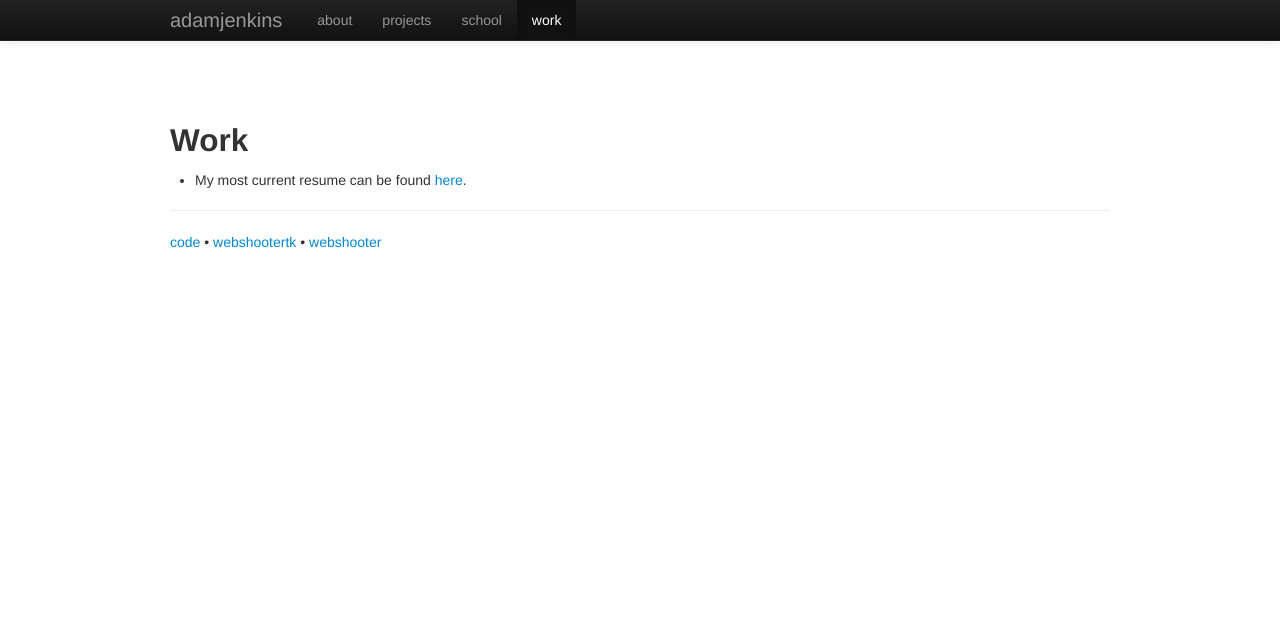
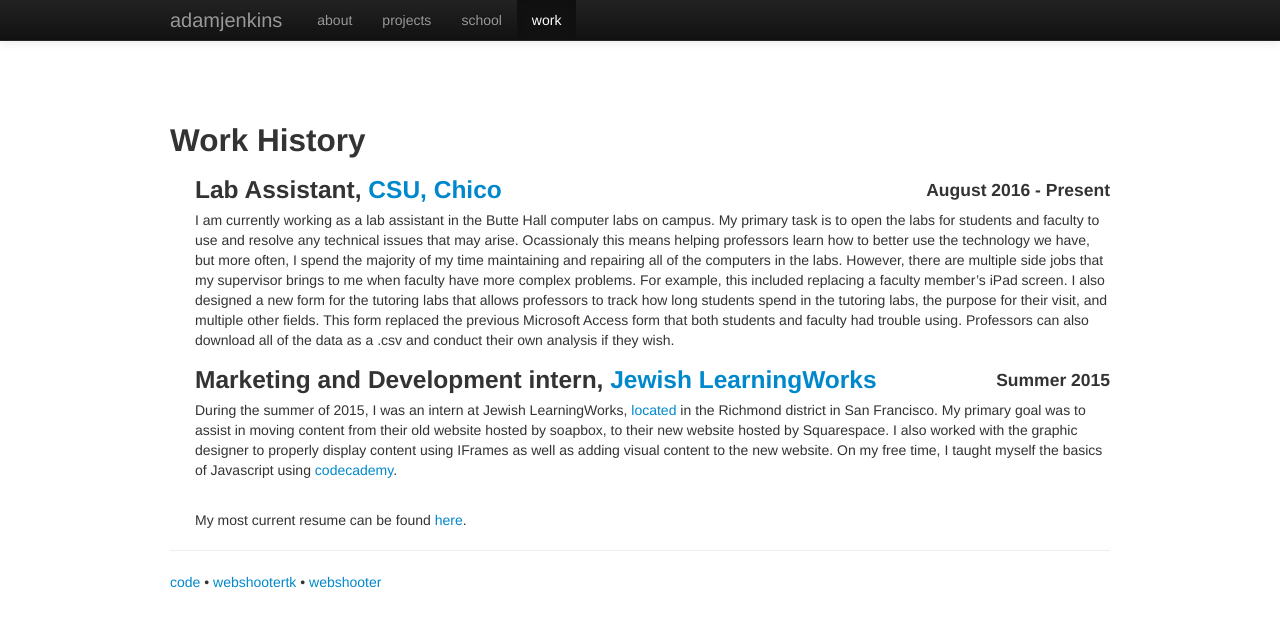
Before and after one commit to adamjenkins1/adamjenkins1.github.io, a Jekyll site: the page built from work.md, in a window 1280 px wide. Shown: the top 627 px of the page. Built offline with Jekyll 4.4.1, drawn with Linux system fonts in a browser that asks for light colours; nearby versions of some CDN libraries.

Commit message:
editing work.md

```diff
--- a/work.md
+++ b/work.md
@@ -4,6 +4,14 @@ title: work
 group: "navigation"
 ---
 
-<h2>Work</h2>
+<h2>Work History</h2>
 <ul>
-<li>My most current resume can be found <a href="Data/media/pdf/resume.pdf" target="_blank">here</a>.</li>
+<h3 style="display:inline;">Lab Assistant, <a href="http://www.csuchico.edu" target="_blank">CSU, Chico</a></h3>
+<h4 style="display:inline; float:right;">August 2016 - Present</h4>
+<p>I am currently working as a lab assistant in the Butte Hall computer labs on campus. My primary task is to open the labs for students and faculty to use and resolve any technical issues that may arise. Ocassionaly this means helping professors learn how to better use the technology we have, but more often, I spend the majority of my time maintaining and repairing all of the computers in the labs. However, there are multiple side jobs that my supervisor brings to me when faculty have more complex problems. For example, this included replacing a faculty member&rsquo;s iPad screen. I also designed a new form for the tutoring labs that allows professors to track how long students spend in the tutoring labs, the purpose for their visit, and multiple other fields. This form replaced the previous Microsoft Access form that both students and faculty had trouble using. Professors can also download all of the data as a .csv and conduct their own analysis if they wish.</p>
+
+<h3 style="display:inline;">Marketing and Development intern, <a href="http://www.jewishlearningworks.org" target="_blank"> Jewish LearningWorks</a></h3>
+<h4 style="display:inline; float:right;">Summer 2015</h4>
+<p>During the summer of 2015, I was an intern at Jewish LearningWorks, <a href="https://www.google.com/maps/place/Jewish+LearningWorks/@37.7760083,-122.4731152,15z/data=!4m5!3m4!1s0x0:0x3d00aeefab06495b!8m2!3d37.7760083!4d-122.4731152" target="_blank">located</a> in the Richmond district in San Francisco. My primary goal was to assist in moving content from their old website hosted by soapbox, to their new website hosted by Squarespace. I also worked with the graphic designer to properly display content using IFrames as well as adding visual content to the new website. On my free time, I taught myself the basics of Javascript using <a href="https://www.codecademy.com/" target="_blank">codecademy</a>.</p>
+<br>
+<p>My most current resume can be found <a href="Data/media/pdf/resume.pdf" target="_blank">here</a>.</p>
```
Also changed, not shown: index.md (+1 -1 lines), 6 other files.
